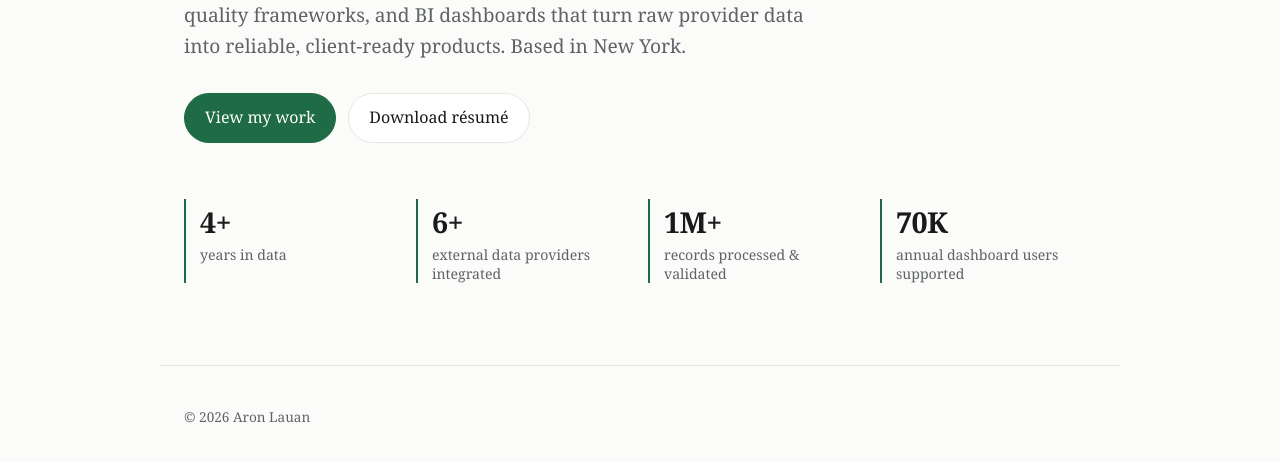
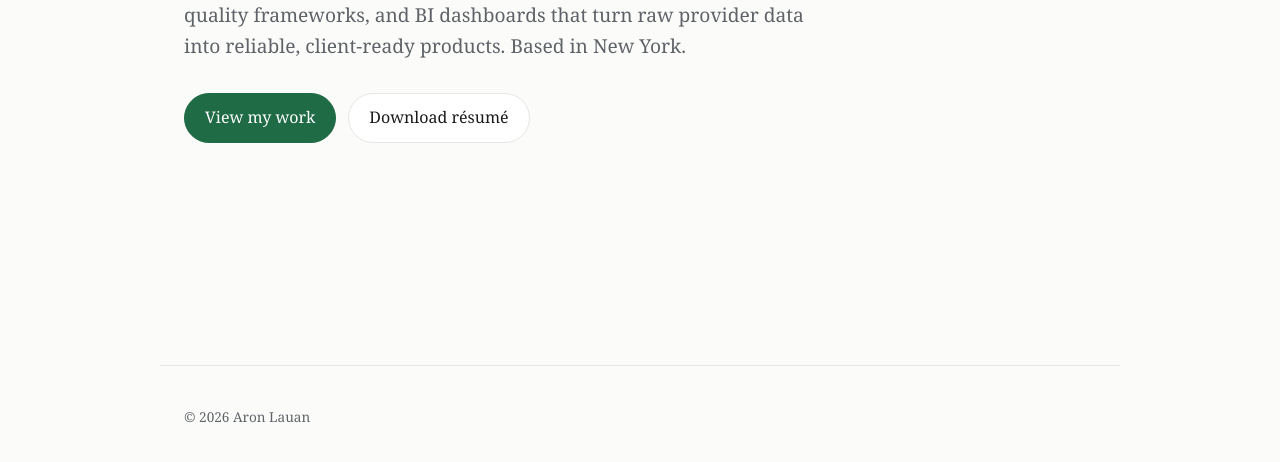
Before and after one commit to aronlauan/aronlauan.github.io, a plain HTML site: page index.html in a window 1280 px wide. Shown: the part 336-798 px from the top of the page. Drawn offline with Linux system fonts and the light colour scheme; a web font is replaced by a local one.

Commit message:
remove home stats

```diff
--- a/index.html
+++ b/index.html
@@ -39,12 +39,6 @@
         <a class="btn primary" href="#projects">View my work</a>
         <a class="btn" href="resume.pdf" target="_blank" rel="noopener">Download résumé</a>
       </div>
-      <dl class="stats">
-        <div><dt>4+</dt><dd>years in data</dd></div>
-        <div><dt>6+</dt><dd>external data providers integrated</dd></div>
-        <div><dt>1M+</dt><dd>records processed &amp; validated</dd></div>
-        <div><dt>70K</dt><dd>annual dashboard users supported</dd></div>
-      </dl>
     </section>
 
     <!-- ABOUT -->
```
